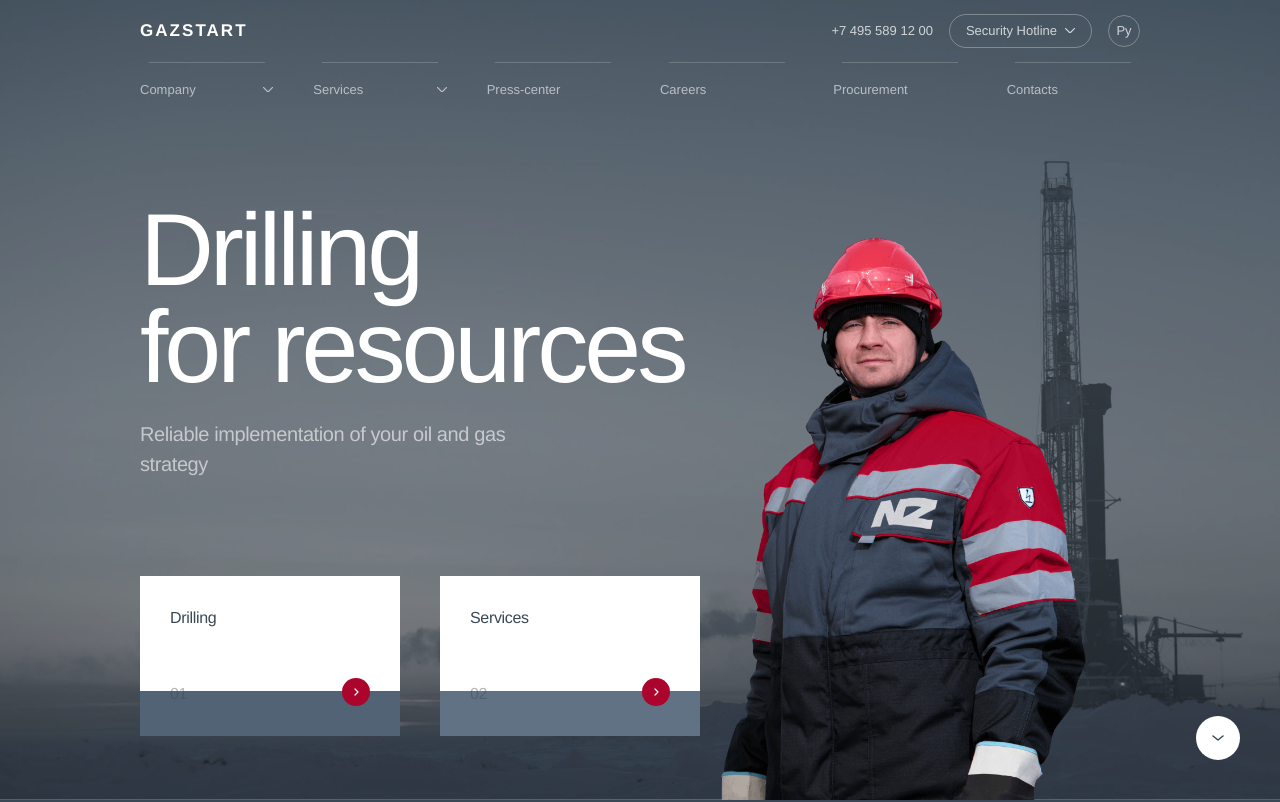
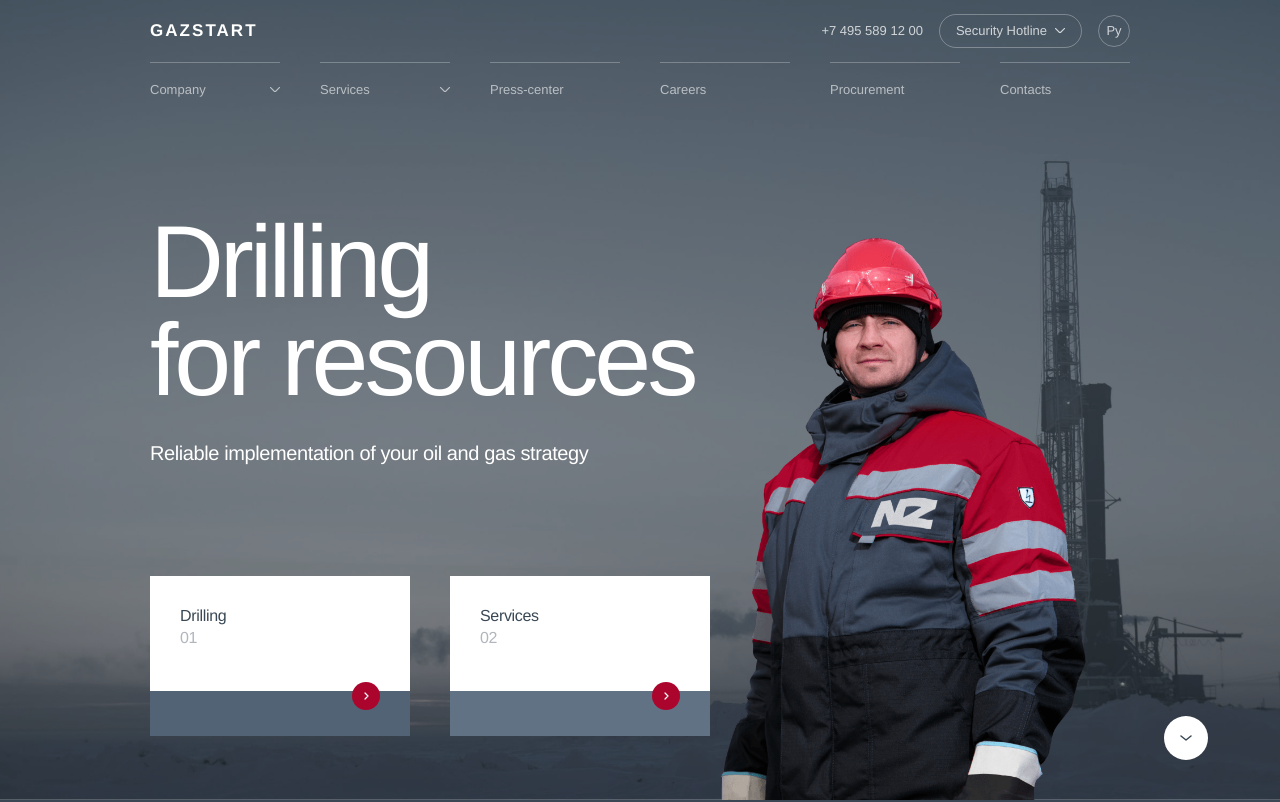
Before and after one commit to Quadri-Ian/Gazstart, a Next.js app: page /en/ in a window 1280 px wide. Shown: the top 802 px of the page. Built offline with nearby package versions, Linux system fonts and the light colour scheme.

Commit message:
feat: refine hero and header alignment

```diff
--- a/src/app/globals.css
+++ b/src/app/globals.css
@@ -142,27 +142,31 @@ body {
 .rising-banner__content {
   position: relative;
   z-index: 3;
-  height: 100%;
+  min-height: 100%;
   display: flex;
   flex-direction: column;
-  justify-content: space-between;
+  align-items: flex-start;
+  justify-content: flex-start;
+  gap: 4px;
 }
 .rising-banner__title {
   font-size: 16px;
   font-weight: 400;
   letter-spacing: -0.02em;
   color: var(--dark-900);
+  line-height: 1.25;
 }
 .rising-banner__count {
   font-size: 16px;
   font-weight: 400;
   letter-spacing: -0.02em;
   color: color-mix(in srgb, var(--dark-900) 40%, transparent);
+  line-height: 1;
 }
 .rising-banner__icon {
   position: absolute;
   right: 30px;
-  bottom: 30px;
+  bottom: 26px;
   z-index: 4;
 }
 
--- a/src/components/home/HeroSection.tsx
+++ b/src/components/home/HeroSection.tsx
@@ -72,7 +72,7 @@ export default function HeroSection() {
       {/* Content */}
       <div className="relative z-[4] flex min-h-screen w-full flex-col">
         {/* Main text content */}
-        <div className="container-h flex flex-1 flex-col justify-center pb-12 pt-[120px] lg:pt-[152px]">
+        <div className="mx-auto flex w-full max-w-[1680px] flex-1 flex-col justify-center px-5 pb-12 pt-[120px] sm:px-[72px] lg:px-[150px] lg:pt-[152px]">
           <h1
             className="text-white font-light leading-[0.95] tracking-[-0.04em]"
             style={{ fontSize: "clamp(48px, 8vw, 130px)" }}
@@ -82,8 +82,8 @@ export default function HeroSection() {
             {t("heroTitleMain")}
           </h1>
           <p
-            className="mt-6 text-white/60 font-light"
-            style={{ fontSize: "clamp(16px, 1.6vw, 20px)", letterSpacing: "-0.02em", maxWidth: 400 }}
+            className="mt-8 text-white font-light"
+            style={{ fontSize: "clamp(16px, 1.6vw, 20px)", letterSpacing: "-0.02em", lineHeight: 1.35, maxWidth: 450 }}
           >
             {t("heroSubtitle")}
           </p>
@@ -91,7 +91,7 @@ export default function HeroSection() {
 
         {/* Rising banner cards — desktop only */}
         <div className="hidden md:block pb-16">
-          <div className="container-h">
+          <div className="mx-auto w-full max-w-[1680px] px-5 sm:px-[72px] lg:px-[150px]">
             <div className="flex gap-10">
               {/* Drilling card */}
               <Link href={`/${locale}/services/drilling`} className="rising-banner">
@@ -146,7 +146,7 @@ export default function HeroSection() {
       </div>
 
       {/* Scroll down button */}
-      <div className="absolute bottom-8 right-6 z-[5] md:bottom-10 md:right-10">
+      <div className="absolute bottom-8 right-6 z-[5] md:bottom-10 md:right-12 xl:right-[72px]">
         <a
           href="#geography"
           aria-label="Our Locations"
--- a/src/components/layout/Header.tsx
+++ b/src/components/layout/Header.tsx
@@ -101,7 +101,7 @@ export default function Header() {
       {/* ── Row 1: primary bar ── */}
       <div className="header__primary transition-colors duration-500">
         <div
-          className="container-h mx-auto flex max-w-[1680px] items-center px-5 sm:px-[60px] lg:px-[140px]"
+          className="container-h mx-auto flex max-w-[1680px] items-center px-5 sm:px-[60px] lg:px-[150px]"
           id="header"
         >
           {/* Logo */}
@@ -224,7 +224,7 @@ export default function Header() {
 
       {/* ── Row 2: nav bar — desktop only ── */}
       <div className="header__secondary hidden lg:block">
-        <nav className="mx-auto max-w-[1680px] px-[140px]">
+        <nav className="mx-auto max-w-[1680px] px-[150px]">
           {/* flex: items fill full width edge-to-edge */}
           <ul className="nav-primary flex gap-10">
 
@@ -236,8 +236,8 @@ export default function Header() {
                 onMouseEnter={() => open(setCompanyOpen, companyTimer)}
                 onMouseLeave={() => close(setCompanyOpen, companyTimer)}
               >
-                <span className="pointer-events-none absolute left-1/2 top-0 h-px w-[116px] -translate-x-1/2 bg-white/[0.18]" />
-                <span className="nav-primary__main-link__line pointer-events-none absolute left-1/2 top-0 h-[2px] w-[116px] -translate-x-1/2 origin-center scale-x-0 bg-white/70 transition-transform duration-500 ease-[cubic-bezier(0.25,0.74,0.22,0.99)] group-hover:scale-x-100" />
+                <span className="pointer-events-none absolute left-0 top-0 h-px w-[140px] bg-white/[0.26] 2xl:w-[156px]" />
+                <span className="nav-primary__main-link__line pointer-events-none absolute left-0 top-0 h-[2px] w-[140px] origin-left scale-x-0 bg-white transition-transform duration-500 ease-[cubic-bezier(0.25,0.74,0.22,0.99)] group-hover:scale-x-100 2xl:w-[156px]" />
 
                 <span>{t("company")}</span>
                 <svg
@@ -287,8 +287,8 @@ export default function Header() {
                 onMouseEnter={() => open(setServicesOpen, servicesTimer)}
                 onMouseLeave={() => close(setServicesOpen, servicesTimer)}
               >
-                <span className="pointer-events-none absolute left-1/2 top-0 h-px w-[116px] -translate-x-1/2 bg-white/[0.18]" />
-                <span className="nav-primary__main-link__line pointer-events-none absolute left-1/2 top-0 h-[2px] w-[116px] -translate-x-1/2 origin-center scale-x-0 bg-white/70 transition-transform duration-500 ease-[cubic-bezier(0.25,0.74,0.22,0.99)] group-hover:scale-x-100" />
+                <span className="pointer-events-none absolute left-0 top-0 h-px w-[140px] bg-white/[0.26] 2xl:w-[156px]" />
+                <span className="nav-primary__main-link__line pointer-events-none absolute left-0 top-0 h-[2px] w-[140px] origin-left scale-x-0 bg-white transition-transform duration-500 ease-[cubic-bezier(0.25,0.74,0.22,0.99)] group-hover:scale-x-100 2xl:w-[156px]" />
 
                 <span>{t("services")}</span>
                 <svg
@@ -341,8 +341,8 @@ export default function Header() {
                   href={item.href}
                   className="nav-primary__main-link relative flex h-full items-center justify-between py-[18px] text-[13px] text-white/60 transition-colors duration-300 group-hover:text-white"
                 >
-                  <span className="pointer-events-none absolute left-1/2 top-0 h-px w-[116px] -translate-x-1/2 bg-white/[0.18]" />
-                  <span className="nav-primary__main-link__line pointer-events-none absolute left-1/2 top-0 h-[2px] w-[116px] -translate-x-1/2 origin-center scale-x-0 bg-white/70 transition-transform duration-500 ease-[cubic-bezier(0.25,0.74,0.22,0.99)] group-hover:scale-x-100" />
+                  <span className="pointer-events-none absolute left-0 top-0 h-px w-[140px] bg-white/[0.26] 2xl:w-[156px]" />
+                  <span className="nav-primary__main-link__line pointer-events-none absolute left-0 top-0 h-[2px] w-[140px] origin-left scale-x-0 bg-white transition-transform duration-500 ease-[cubic-bezier(0.25,0.74,0.22,0.99)] group-hover:scale-x-100 2xl:w-[156px]" />
                   <span>{item.label}</span>
                 </Link>
               </li>
```
